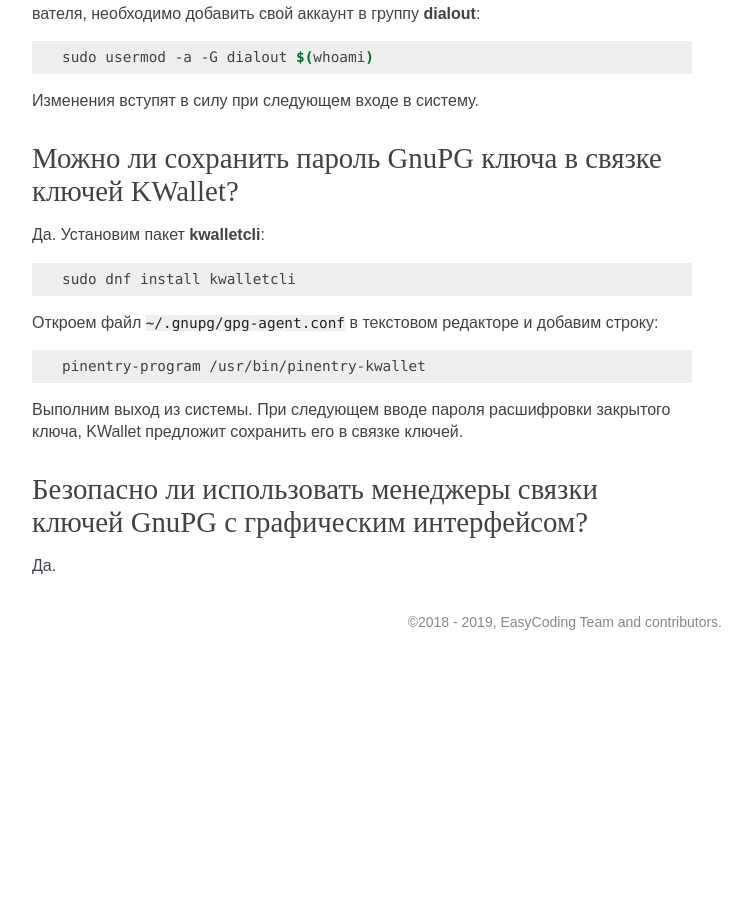
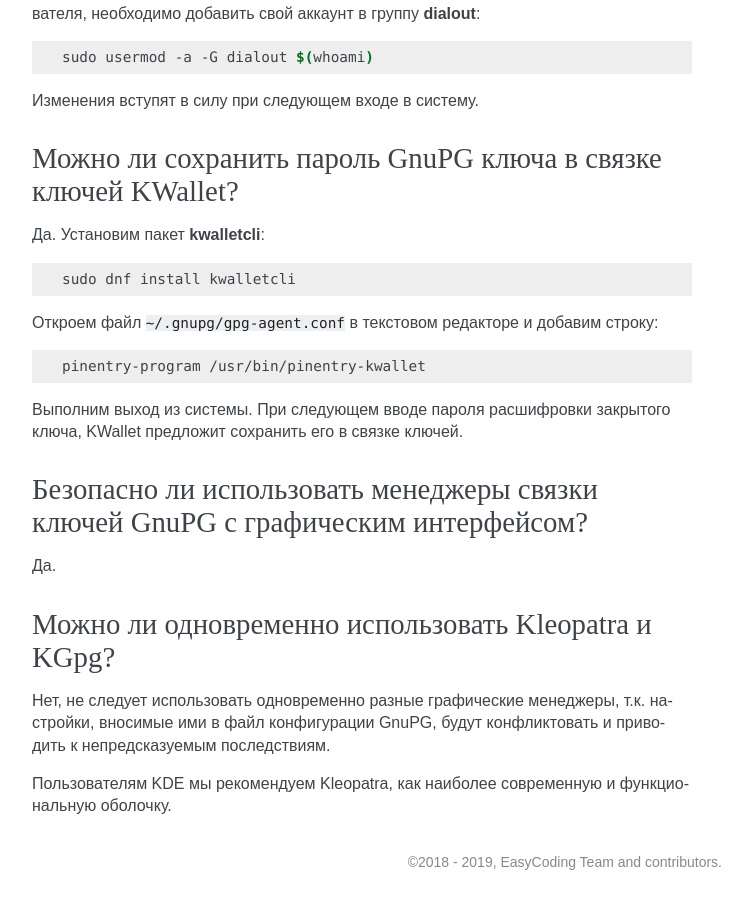
Before and after one commit to RussianFedora/FAQ, a Sphinx documentation site: the page built from source/security.rst, in a window 1280 px wide and 900 px high, scrolled down 18292 px. Shown: the whole window, without its empty margins (388-1137 px from the left). Built offline with Sphinx 7.4.7, drawn with Linux system fonts in a browser that asks for light colours; before the commit the page ends 18952 px from its top, so only the background shows below that; some of the changed text lies outside the part shown.

Commit message:
Added question about differences between Kleopatra and KGpg.

```diff
--- a/source/security.rst
+++ b/source/security.rst
@@ -1061,3 +1061,13 @@
 =====================================================================================
 
 Да.
+
+.. index:: gpg, gnupg, manager, gui, plasma, kde, kleopatra, kgpg
+.. _gpg-kleopatra:
+
+Можно ли одновременно использовать Kleopatra и KGpg?
+=======================================================
+
+Нет, не следует использовать одновременно разные графические менеджеры, т.к. настройки, вносимые ими в файл конфигурации GnuPG, будут конфликтовать и приводить к непредсказуемым последствиям.
+
+Пользователям KDE мы рекомендуем Kleopatra, как наиболее современную и функциональную оболочку.
```
